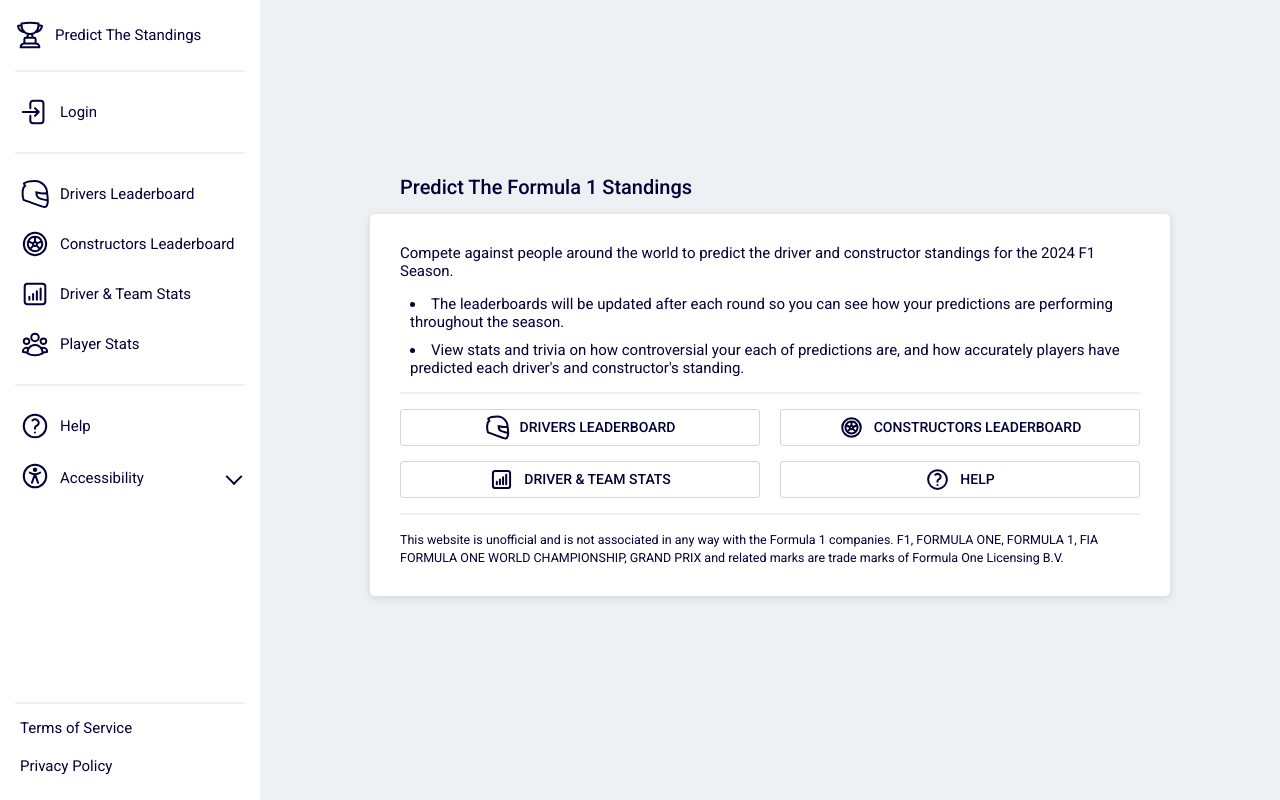
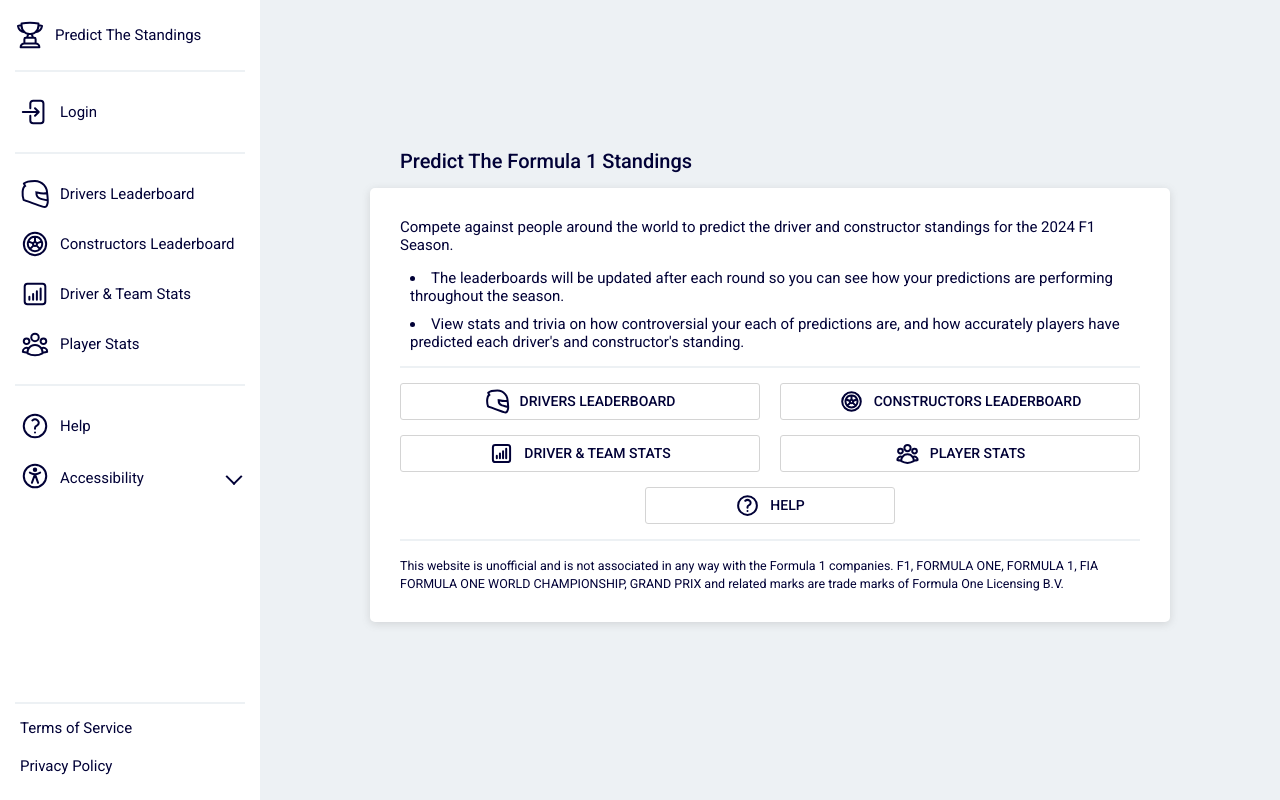
Before and after one commit to davidwillprice/predict-the-standings, a Next.js app: page /formula-1 in a window 1280 px wide. Built offline with nearby package versions, Linux system fonts and the light colour scheme; no server answers.

Commit message:
Add player stats button to F1 homepage

```diff
--- a/app/formula-1/page.tsx
+++ b/app/formula-1/page.tsx
@@ -63,6 +63,7 @@ const Page = () => {
             <Icon strokeWidth={2} type="driver" />
             Drivers Leaderboard
           </Link>
+          {/**@todo Fix this button looking weird on mobile */}
           <Link
             href="/formula-1/2024/?leaderboard=constructors"
             className={btnStyles.button}>
@@ -75,6 +76,14 @@ const Page = () => {
             <Icon strokeWidth={2} type="stats" />
             Driver & Team Stats
           </Link>
+          <Link
+            href="/formula-1/2024/stats/player"
+            className={btnStyles.button}>
+            <Icon strokeWidth={2} type="group" />
+            Player Stats
+          </Link>
+        </div>
+        <div className={styles.single}>
           <Link href="/help" className={btnStyles.button}>
             <Icon strokeWidth={2} type="help" />
             Help
```
